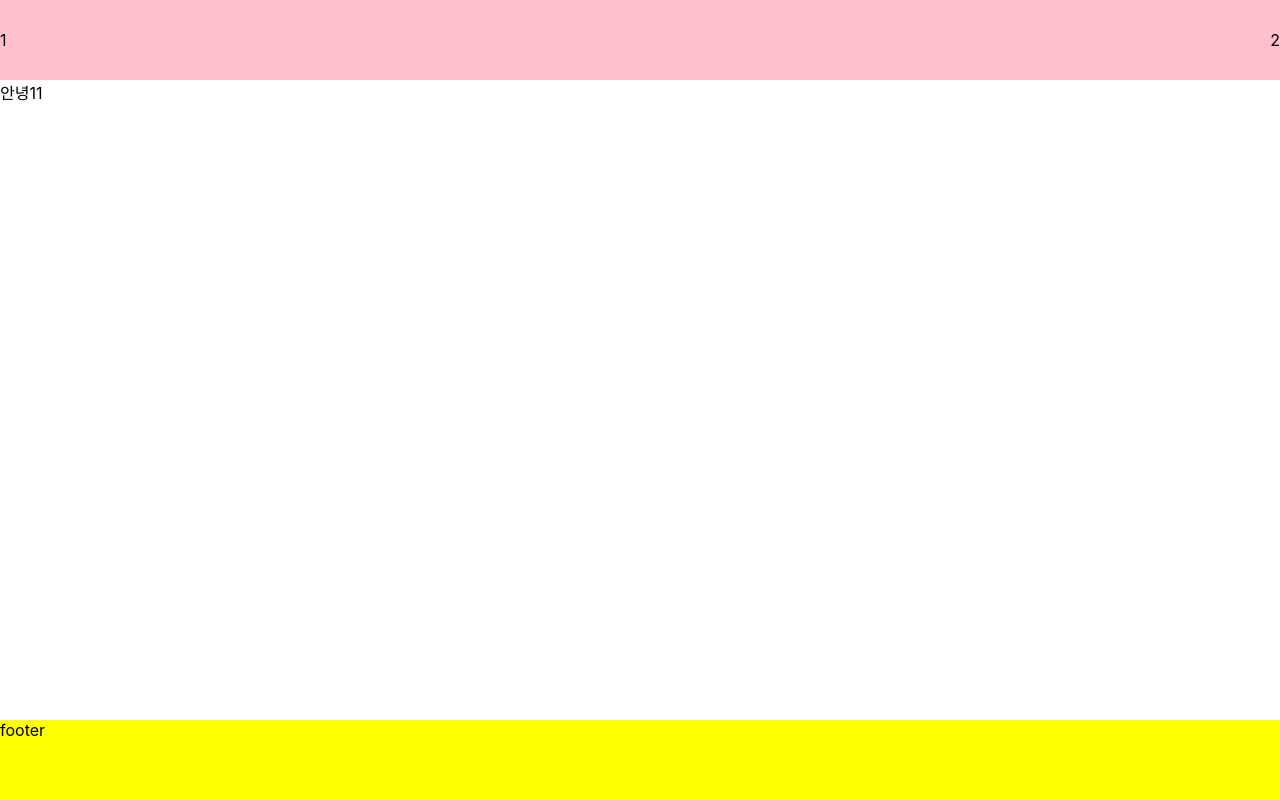
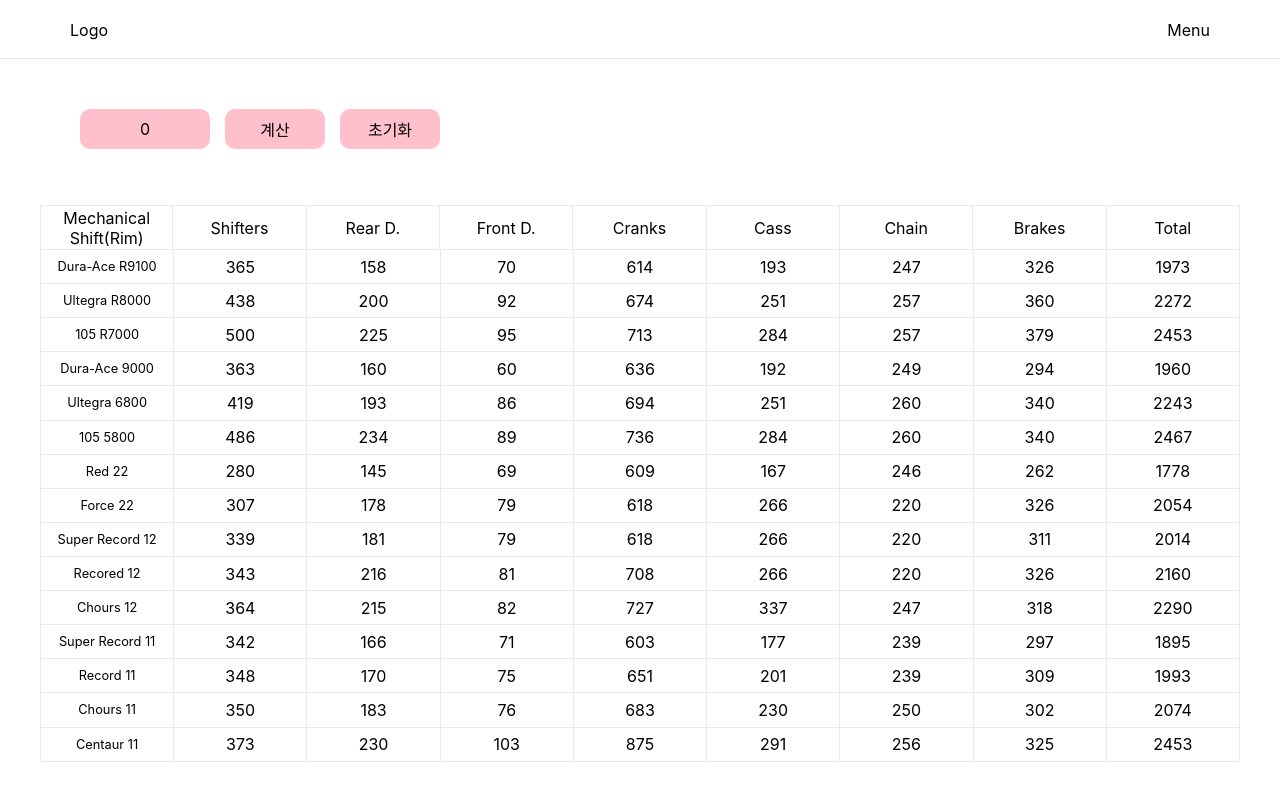
Before and after one commit to sangboking/nextjs-bicycle, a Next.js app: page / in a window 1280 px wide. Shown: the top 800 px of the page. Built offline with nearby package versions, Linux system fonts and the light colour scheme.

Commit message:
feat : 부품 테이블 생성및 데이터 바인딩

```diff
--- a/package.json
+++ b/package.json
@@ -12,6 +12,7 @@
     "next": "12.3.1",
     "react": "18.2.0",
     "react-dom": "18.2.0",
+    "recoil": "^0.7.6",
     "styled-components": "^5.3.6"
   },
   "devDependencies": {
--- /dev/null
+++ b/src/components/common/acalculator.tsx
@@ -0,0 +1,52 @@
+import React from "react";
+import styled from "styled-components";
+import Button from "./button";
+import { useRecoilState, useRecoilValue, useResetRecoilState } from "recoil";
+import { partsWeightAtom } from "store/atom";
+
+export default function Acalculator() {
+  const [partsWeight, setPartsWeight] = useRecoilState(partsWeightAtom);
+  const resetPartsWeight = useResetRecoilState(partsWeightAtom);
+
+  const handleWeightResetClick = () => {
+    resetPartsWeight();
+  };
+
+  const handleWeightAddClick = () => {
+    setPartsWeight(partsWeight + 1);
+  };
+
+  return (
+    <UlWrapper>
+      <Li>
+        <PartsWeightBox>{partsWeight}</PartsWeightBox>
+      </Li>
+      <Li>
+        <Button content="계산" clickFunc={handleWeightAddClick} />
+      </Li>
+      <Li>
+        <Button content="초기화" clickFunc={handleWeightResetClick} />
+      </Li>
+    </UlWrapper>
+  );
+}
+
+const UlWrapper = styled.ul`
+  display: inline-flex;
+  list-style: none;
+  margin-top: 50px;
+`;
+
+const Li = styled.li`
+  margin-right: 15px;
+`;
+
+const PartsWeightBox = styled.div`
+  width: 130px;
+  height: 40px;
+  background-color: pink;
+  border-radius: 10px;
+  display: flex;
+  align-items: center;
+  justify-content: center;
+`;
--- /dev/null
+++ b/src/components/common/button.tsx
@@ -0,0 +1,22 @@
+import React from "react";
+import styled from "styled-components";
+
+interface buttonProps {
+  content: string;
+  clickFunc?: any;
+}
+
+export default function Button({ content, clickFunc }: buttonProps) {
+  return <Wrapper onClick={clickFunc}>{content}</Wrapper>;
+}
+
+const Wrapper = styled.div`
+  width: 100px;
+  height: 40px;
+  background-color: pink;
+  display: inline-flex;
+  align-items: center;
+  justify-content: center;
+  border-radius: 10px;
+  cursor: pointer;
+`;
--- a/src/components/common/footer.tsx
+++ b/src/components/common/footer.tsx
@@ -8,8 +8,8 @@ export default function Footer() {
 const Wrapper = styled.section`
   width: 100%;
   height: 5rem;
-  position: fixed;
   bottom: 0;
   left: 0;
-  background-color: yellow;
+  background-color: royalblue;
+  margin-top: 60px;
 `;
--- a/src/components/common/layout.tsx
+++ b/src/components/common/layout.tsx
@@ -1,5 +1,4 @@
 import React from "react";
-import Footer from "./footer";
 import Navbar from "./navbar";
 
 type LayoutProps = {
@@ -11,7 +10,6 @@ export default function Layout({ children }: LayoutProps) {
     <>
       <Navbar />
       <main>{children}</main>
-      <Footer />
     </>
   );
 }
--- a/src/components/common/navbar.tsx
+++ b/src/components/common/navbar.tsx
@@ -4,20 +4,32 @@ import styled from "styled-components";
 export default function Navbar() {
   return (
     <Wrapper>
-      <div>1</div>
-      <div>2</div>
+      <ContentSection>
+        <LogoBox>Logo</LogoBox>
+        <MenuBox>Menu</MenuBox>
+      </ContentSection>
     </Wrapper>
   );
 }
 
-const Wrapper = styled.section`
-  width: 100%;
-  height: 5rem;
-  background-color: pink;
+const Wrapper = styled.nav`
+  height: 59px;
+  background-color: #fff;
+  position: sticky;
+  top: 0;
+  left: 0;
+  border-bottom: 1px solid #eaeaea;
+`;
+
+const ContentSection = styled.section`
+  max-width: 1140px;
+  height: 59px;
+  margin: 0 auto;
   display: flex;
   align-items: center;
   justify-content: space-between;
-  position: fixed;
-  top: 0;
-  left: 0;
 `;
+
+const LogoBox = styled.div``;
+
+const MenuBox = styled.div``;
--- /dev/null
+++ b/src/components/common/table.tsx
@@ -0,0 +1,90 @@
+import { IBikePartsData } from "data/data";
+import React from "react";
+import styled from "styled-components";
+
+interface PropsType {
+  headData: string[];
+  partsType: string;
+  partsData: IBikePartsData[];
+}
+
+export default function Table({ headData, partsType, partsData }: PropsType) {
+  const copyHeadData = [...headData];
+  copyHeadData[0] = partsType;
+  console.log(partsData);
+
+  return (
+    <Wrapper>
+      <TableHead>
+        {copyHeadData.map((data, i) => {
+          return <HeadBox key={i}>{data}</HeadBox>;
+        })}
+      </TableHead>
+
+      <TableContent>
+        {partsData.map((data) => {
+          return (
+            <ContentColumn key={data.name}>
+              <ContentColumnBox>{data.name}</ContentColumnBox>
+              <ContentColumnBox>{data.shifters}</ContentColumnBox>
+              <ContentColumnBox>{data.rearD}</ContentColumnBox>
+              <ContentColumnBox>{data.frontD}</ContentColumnBox>
+              <ContentColumnBox>{data.cranks}</ContentColumnBox>
+              <ContentColumnBox>{data.cass}</ContentColumnBox>
+              <ContentColumnBox>{data.chain}</ContentColumnBox>
+              <ContentColumnBox>{data.brakes}</ContentColumnBox>
+              <ContentColumnBox>{data.total}</ContentColumnBox>
+            </ContentColumn>
+          );
+        })}
+      </TableContent>
+    </Wrapper>
+  );
+}
+
+const Wrapper = styled.div`
+  width: 1200px;
+  margin: 0 auto;
+  margin-top: 40px;
+`;
+
+const TableHead = styled.section`
+  height: 45px;
+  display: grid;
+  grid-template-columns: repeat(9, 1fr);
+`;
+
+const HeadBox = styled.div`
+  display: flex;
+  align-items: center;
+  justify-content: center;
+  border-right: 1px solid #eaeaea;
+  border-bottom: 1px solid #eaeaea;
+  border-top: 1px solid #eaeaea;
+  :first-child {
+    border-left: 1px solid #eaeaea;
+    text-align: center;
+  }
+`;
+
+const TableContent = styled.section``;
+
+const ContentColumn = styled.div`
+  display: flex;
+  align-items: center;
+  border-bottom: 1px solid #eaeaea;
+  border-left: 1px solid #eaeaea;
+`;
+
+const ContentColumnBox = styled.div`
+  display: flex;
+  align-items: center;
+  justify-content: center;
+  width: 9rem;
+  height: 2.07rem;
+  border-right: 1px solid #eaeaea;
+
+  :first-child {
+    font-size: 0.8rem;
+  }
+`;
--- a/src/pages/_app.tsx
+++ b/src/pages/_app.tsx
@@ -1,11 +1,14 @@
-import Layout from "@components/common/Layout";
+import Layout from "@components/common/layout";
 import "@styles/globals.css";
 import type { AppProps } from "next/app";
+import { RecoilRoot } from "recoil";
 
 function MyApp({ Component, pageProps }: AppProps) {
   return (
     <Layout>
-      <Component {...pageProps} />
+      <RecoilRoot>
+        <Component {...pageProps} />
+      </RecoilRoot>
     </Layout>
   );
 }
--- a/src/pages/index.tsx
+++ b/src/pages/index.tsx
@@ -1,8 +1,27 @@
-import type { NextPage, GetStaticProps } from "next";
+import Acalculator from "@components/common/acalculator";
+import Footer from "@components/common/footer";
+import Table from "@components/common/table";
+import {
+  discElectronicShift,
+  discMechanicalShift,
+  headerData,
+  IBikePartsData,
+  rimElectronicShiftData,
+  rimMechanicalShiftData,
+} from "data/data";
+import type { GetStaticProps } from "next";
 import Head from "next/head";
 import styled from "styled-components";
 
-const Home: NextPage = () => {
+interface PropsType {
+  headData: string[];
+  rmsData: IBikePartsData[];
+  resData: IBikePartsData[];
+  dmsData: IBikePartsData[];
+  desData: IBikePartsData[];
+}
+
+const Home = ({ headData, rmsData, resData, dmsData, desData }: PropsType) => {
   return (
     <Wrapper>
       <Head>
@@ -11,30 +30,66 @@ const Home: NextPage = () => {
         <link rel="icon" href="/favicon.ico" />
       </Head>
 
-      <ContentSection>안녕11</ContentSection>
+      <ContentSection>
+        <Acalculator />
+
+        <Table
+          headData={headData}
+          partsType="Mechanical Shift(Rim)"
+          partsData={rmsData}
+        />
+
+        <Table
+          headData={headData}
+          partsType="Electronic Shift(Rim)"
+          partsData={resData}
+        />
+
+        <Table
+          headData={headData}
+          partsType="Mechanical Shift(Disc)"
+          partsData={dmsData}
+        />
+
+        <Table
+          headData={headData}
+          partsType="Electronic Shift(Disc)"
+          partsData={desData}
+        />
+      </ContentSection>
+
+      <Footer />
     </Wrapper>
   );
 };
 
+export default Home;
+
 export const getStaticProps: GetStaticProps = () => {
-  const number = "ww";
+  const headData = headerData;
+  const rmsData = rimMechanicalShiftData;
+  const resData = rimElectronicShiftData;
+  const dmsData = discMechanicalShift;
+  const desData = discElectronicShift;
 
   return {
-    props: {},
+    props: {
+      headData,
+      rmsData,
+      resData,
+      dmsData,
+      desData,
+    },
   };
 };
-
-export default Home;
 
 const Wrapper = styled.div`
   width: 100%;
   height: 100vh;
+  background-color: #fff;
 `;
 
 const ContentSection = styled.section`
-  width: 100%;
-  height: 100vh;
-  padding-top: 5rem;
-  padding-bottom: 5rem;
-  background-color: #fff;
+  max-width: 1200px;
+  margin: 0 auto;
 `;
--- /dev/null
+++ b/src/store/atom.ts
@@ -0,0 +1,6 @@
+import { atom } from "recoil";
+
+export const partsWeightAtom = atom<number>({
+  key: "partsWeight",
+  default: 0,
+});
```
Also changed, not shown: 1 other file (tests, documents, lock files or other folders).
